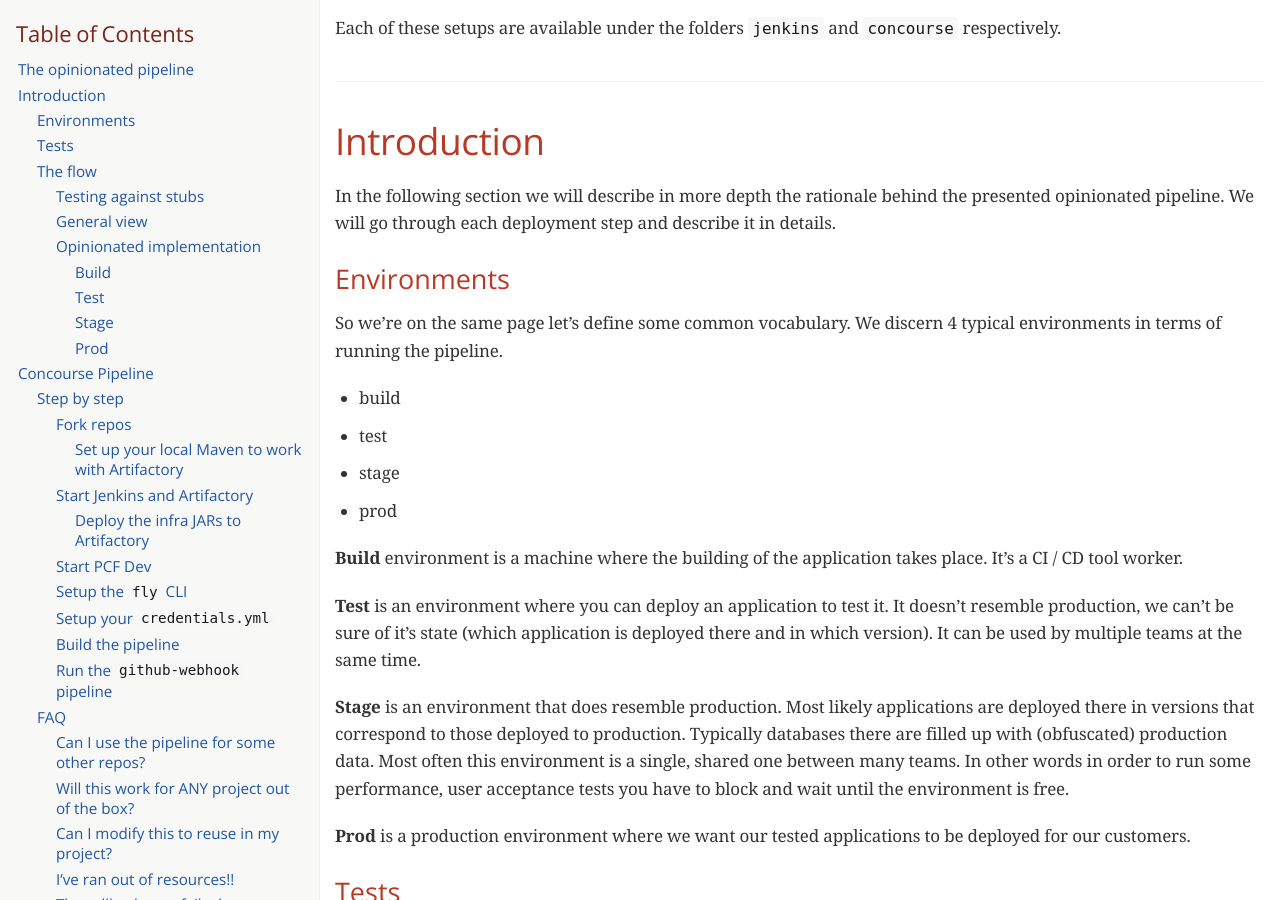
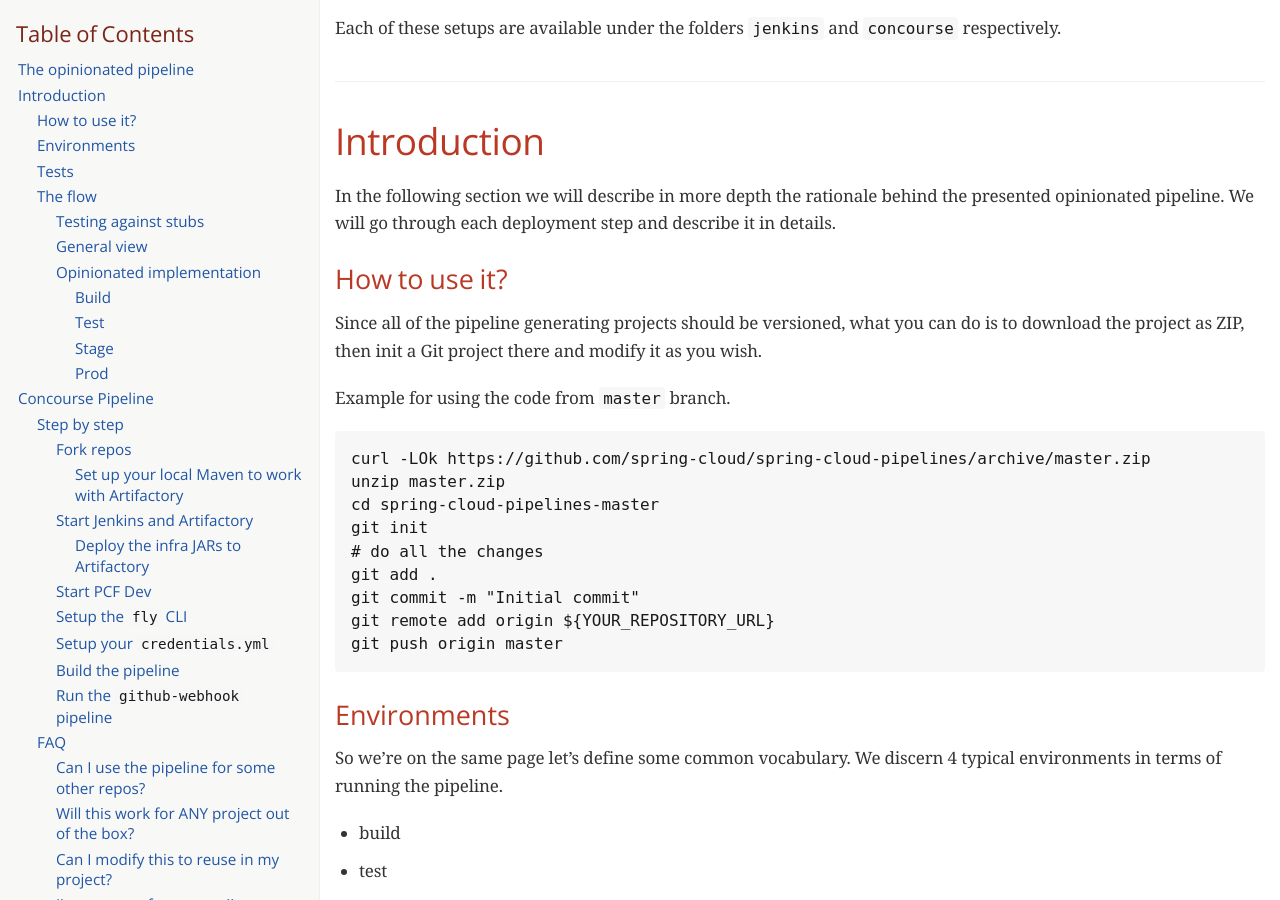
Before and after one commit to spring-attic/spring-cloud-pipelines, a Jekyll site: the page docs/spring-cloud-pipelines.html, which Jekyll copies as it is, in a window 1280 px wide and 900 px high, scrolled down 1090 px. Built offline with Jekyll 4.4.1, drawn with Linux system fonts in a browser that asks for light colours; some web fonts are replaced; some of the changed text lies outside the part shown.

Commit message:
Added how to use it

```diff
--- a/docs/spring-cloud-pipelines.html
+++ b/docs/spring-cloud-pipelines.html
@@ -427,6 +427,7 @@
 <li><a href="#_the_opinionated_pipeline">The opinionated pipeline</a></li>
 <li><a href="#_introduction">Introduction</a>
 <ul class="sectlevel2">
+<li><a href="#_how_to_use_it">How to use it?</a></li>
 <li><a href="#_environments">Environments</a></li>
 <li><a href="#_tests">Tests</a></li>
 <li><a href="#_the_flow">The flow</a>
@@ -641,6 +642,29 @@
 <p>In the following section we will describe in more depth the rationale
 behind the presented opinionated pipeline. We will go through each deployment
 step and describe it in details.</p>
+</div>
+<div class="sect2">
+<h3 id="_how_to_use_it">How to use it?</h3>
+<div class="paragraph">
+<p>Since all of the pipeline generating projects should be versioned, what you can do is to
+download the project as ZIP, then init a Git project there and modify it as you wish.</p>
+</div>
+<div class="paragraph">
+<p>Example for using the code from <code>master</code> branch.</p>
+</div>
+<div class="listingblock">
+<div class="content">
+<pre class="highlight"><code class="language-bash" data-lang="bash">curl -LOk https://github.com/spring-cloud/spring-cloud-pipelines/archive/master.zip
+unzip master.zip
+cd spring-cloud-pipelines-master
+git init
+# do all the changes
+git add .
+git commit -m "Initial commit"
+git remote add origin ${YOUR_REPOSITORY_URL}
+git push origin master</code></pre>
+</div>
+</div>
 </div>
 <div class="sect2">
 <h3 id="_environments">Environments</h3>
```
Also changed, not shown: README.adoc (+20 -0 lines), docs/INTRO.adoc (+20 -0 lines).
